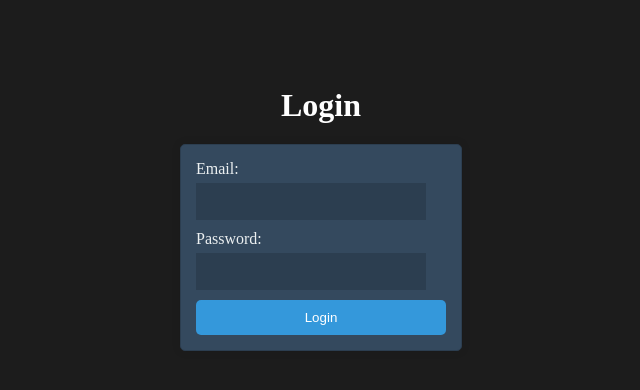
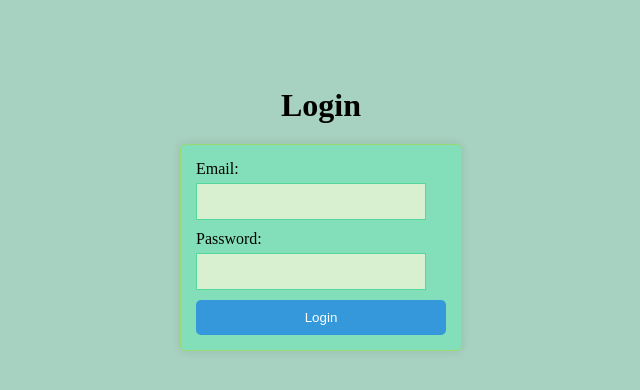
Before and after one commit to Declan713/MyHealthPalV1, an Angular app in the folder frontend/: page /login in a window 1280 px wide. Shown: the top 390 px of the page, without its empty margins (319-959 px from the left). Built offline with nearby package versions, Linux system fonts and the light colour scheme.

Commit message:
frontend login system

```diff
--- a/frontend/src/app/admin.guard.ts
+++ /dev/null
@@ -1,26 +0,0 @@
-// admin.guard.ts
-
-import { Injectable } from '@angular/core';
-import { CanActivate, Router } from '@angular/router';
-import { AuthService } from './auth.service';
-
-@Injectable({
-  providedIn: 'root',
-})
-export class AdminGuard implements CanActivate {
-  constructor(private authService: AuthService, private router: Router) {}
-
-  canActivate(): boolean {
-    const currentUser = this.authService.currentUserValue;
-
-    if (currentUser && currentUser.role === 'admin') {
-      // User is an admin
-      this.router.navigate(['/adminHome']);
-      return true;
-    } else {
-      // User is not an admin, redirect to a suitable page
-      this.router.navigate(['/home']);
-      return false;
-    }
-  }
-}
--- a/frontend/src/app/api.service.ts
+++ b/frontend/src/app/api.service.ts
@@ -38,9 +38,4 @@ export class ApiService {
     return throwError(() => error);
   }
 
-
-
-
-
-
 }
--- /dev/null
+++ b/frontend/src/app/gphome/gphome.component.html
@@ -0,0 +1,4 @@
+<div class="home">
+    <h1>Welcome to Our Application!</h1>
+    <p>This is the GP home page.</p>
+</div>
--- a/frontend/src/app/login/login.component.css
+++ b/frontend/src/app/login/login.component.css
@@ -1,6 +1,6 @@
 body {
     font-family: 'Arial', sans-serif;
-    background-color: #ecf0f1;
+    background-color: #6bbdb9;
     margin: 0;
     padding: 0;
 }
@@ -15,7 +15,7 @@ body {
 
 h1 {
     text-align: center;
-    color: #ffffff;
+    color: #000000;
     margin-bottom: 20px;
 }
 
@@ -23,11 +23,11 @@ form {
     max-width: 250px;
     width: 100%;
     padding: 15px;
-    border: 1px solid #2c3e50;
+    border: 1px solid #9bda72;
     border-radius: 5px;
     box-shadow: 0 0 10px rgba(0, 0, 0, 0.1);
-    background-color: #34495e;
-    color: #ecf0f1;
+    background-color: #83dfb9;
+    color: #000000;
 }
 
 label {
@@ -40,9 +40,9 @@ input {
     margin-bottom: 10px;
     padding: 10px;
     box-sizing: border-box;
-    background-color: #2c3e50;
-    color: #ecf0f1;
-    border: 1px solid #2c3e50;
+    background-color: #d8f0d0;
+    color: #000000;
+    border: 1px solid #54d89b;
 }
 
 .error {
--- a/frontend/src/app/login/login.component.ts
+++ b/frontend/src/app/login/login.component.ts
@@ -38,7 +38,22 @@ export class LoginComponent {
         next: (response: any) => {
           console.log('Login Successful:', response);
           localStorage.setItem('token', response.token);
-          this.router.navigate(['/home']);
+          switch(response.role) {
+            case 'admin':
+              this.router.navigate(['/adminHome']);
+              break;
+            case 'user':
+              this.router.navigate(['/home']);
+              break;
+            case 'GP':
+              this.router.navigate(['/gpHome']);
+              break;
+            default:
+              this.errorMessage = 'Role not recognised, contact support.';
+              this.isLoading = false;
+              this.loginForm.enable();
+              return;
+          }
         },
         error: (error: HttpErrorResponse) => {
 
--- /dev/null
+++ b/frontend/src/app/role.guard.ts
@@ -0,0 +1,23 @@
+import { Injectable } from '@angular/core';
+import { CanActivate, ActivatedRouteSnapshot, Router } from '@angular/router';
+import { AuthService } from './auth.service';
+
+@Injectable({
+  providedIn: 'root'
+})
+export class RoleGuard implements CanActivate {
+
+  constructor(private authService: AuthService, private router: Router) {}
+
+  canActivate(route: ActivatedRouteSnapshot): boolean {
+    const expectedRole = route.data['expectedRole'];
+    const currentUser = this.authService.currentUserValue;
+
+    if (currentUser && currentUser.role === expectedRole) {
+      return true;
+    } else {
+      this.router.navigate(['/login']);
+      return false;
+    }
+  }
+}
--- a/frontend/src/styles.css
+++ b/frontend/src/styles.css
@@ -1,4 +1,4 @@
 body {
-    background-color: #1c1c1c !important;
+    background-color: #a7d1c0 !important;
     color: #ffffff;
 }
```
Also changed, not shown: frontend/src/app/app-routing.module.ts (+8 -4 lines), frontend/src/app/gphome/gphome.component.ts (added, +12 -0 lines), frontend/src/app/gphome/gphome.component.css (added), 1 other file (tests, documents, lock files or other folders).
